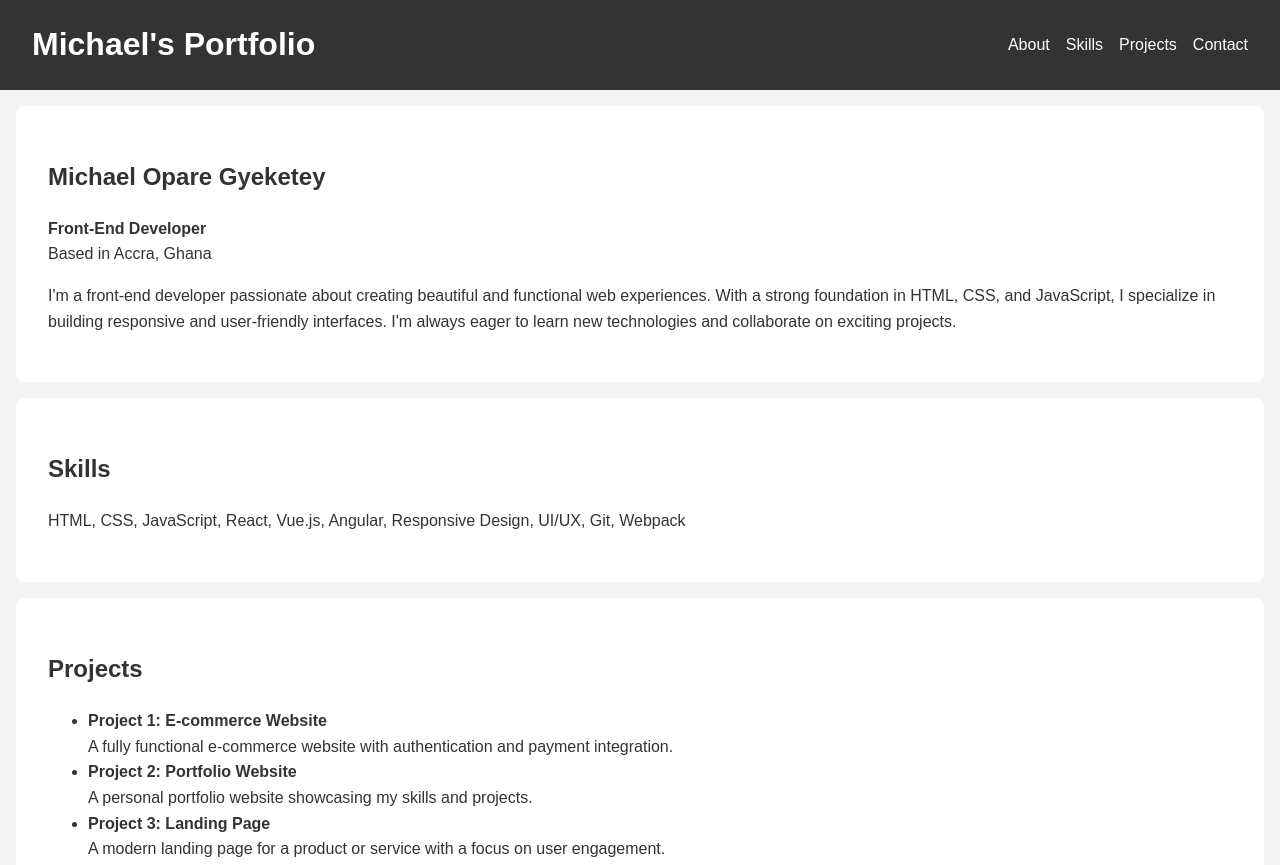
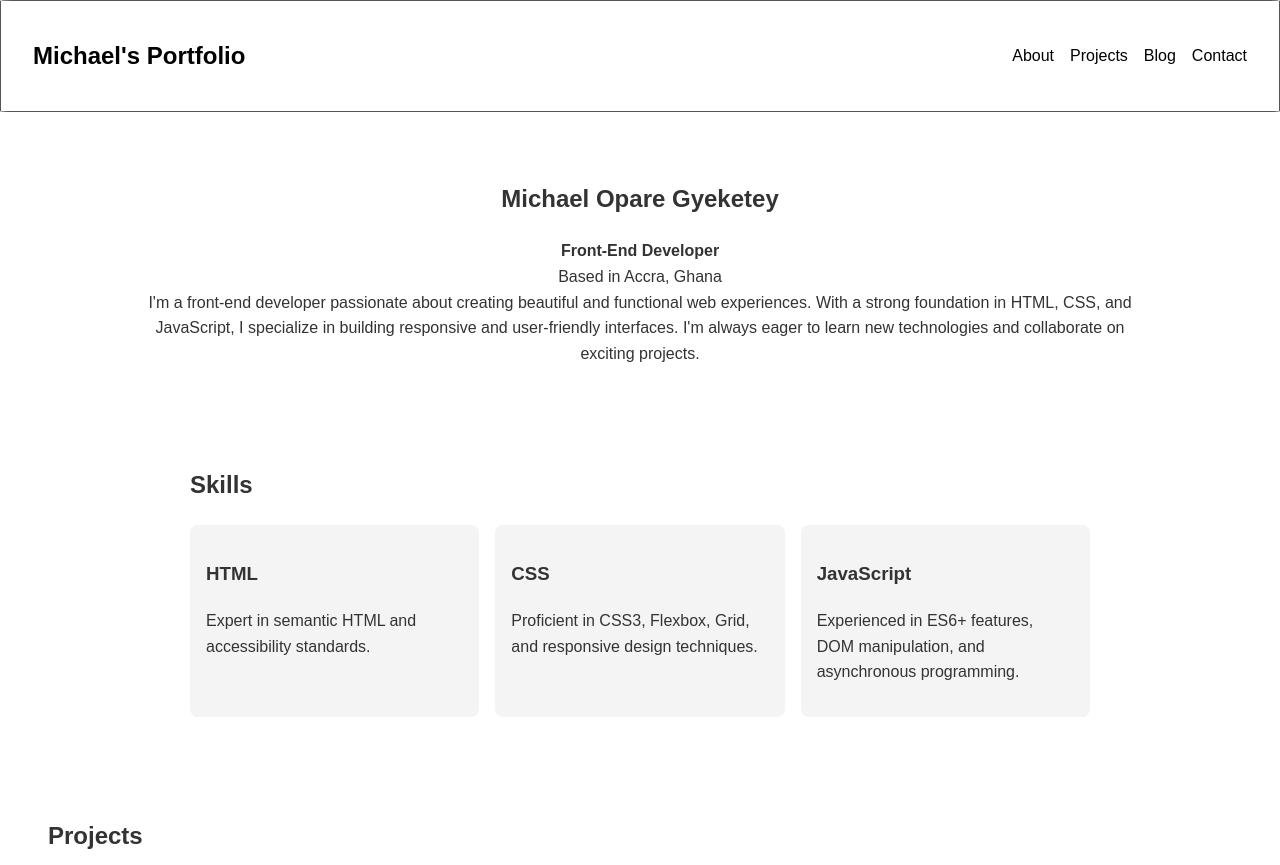
Before and after one commit to Oparemichael/mycki_portforlio, a plain HTML site: page index.html in a window 1280 px wide. Shown: the top 865 px of the page. Drawn offline with Linux system fonts and the light colour scheme.

Commit message:
Implement code changes to enhance functionality and improve performance

```diff
--- a/index.html
+++ b/index.html
@@ -8,18 +8,18 @@
 </head>
 <body>
   <header>
-    <h1>Michael's Portfolio</h1>
+    <h2>Michael's Portfolio</h2>
     <nav>
       <ul>
         <li><a href="#about">About</a></li>
-        <li><a href="#skills">Skills</a></li>
         <li><a href="#projects">Projects</a></li>
+        <li><a href="#blog">Blog</a></li>
         <li><a href="#contact">Contact</a></li>
       </ul>
     </nav>
   </header>
 
-  <section id="about">
+  <section id="about" class="about">
     <h2>Michael Opare Gyeketey</h2>
     <p><strong>Front-End Developer</strong><br>Based in Accra, Ghana</p>
     <p>
@@ -27,12 +27,25 @@
     </p>
   </section>
 
-  <section id="skills">
+  <section id="skills" class="skills">
     <h2>Skills</h2>
-    <p>HTML, CSS, JavaScript, React, Vue.js, Angular, Responsive Design, UI/UX, Git, Webpack</p>
+    <div class="skills-list">
+      <div class="skill-item">
+        <h3>HTML</h3>
+        <p>Expert in semantic HTML and accessibility standards.</p>
+      </div>
+      <div class="skill-item">
+        <h3>CSS</h3>
+        <p>Proficient in CSS3, Flexbox, Grid, and responsive design techniques.</p>
+      </div>
+      <div class="skill-item">
+        <h3>JavaScript</h3>
+        <p>Experienced in ES6+ features, DOM manipulation, and asynchronous programming.</p>
+      </div>
+    </div>
   </section>
 
-  <section id="projects">
+  <section id="projects" class="projects">
     <h2>Projects</h2>
     <ul>
       <li><strong>Project 1: E-commerce Website</strong><br>A fully functional e-commerce website with authentication and payment integration.</li>
--- a/styles.css
+++ b/styles.css
@@ -1,19 +1,21 @@
 body {
-  font-family: Arial, sans-serif;
+  font-family: Arial, sans-serif, Helvetica;
   margin: 0;
   padding: 0;
   line-height: 1.6;
-  background-color: #f4f4f4;
+  background-color: #ffffff;
   color: #333;
 }
 
 header {
-  background-color: #333;
-  color: #fff;
+  background-color: #ffffff;
+  color: #000000;
   padding: 1rem 2rem;
   display: flex;
   justify-content: space-between;
   align-items: center;
+  border: #555 1px solid;
+  border-radius: 1%;
 }
 
 header h1 {
@@ -27,10 +29,38 @@ nav ul {
 }
 
 nav a {
-  color: #fff;
+  color: #000000;
   text-decoration: none;
 }
 
+.about {
+  text-align: center;
+  justify-content: center;
+}
+
+.about p {
+  max-width: 1000px;
+  margin: 0 auto;
+}
+
+.skills{
+  max-width: 900px;
+  margin: 2rem auto;
+  padding: 1rem;
+
+}
+.skills-list {
+  display: flex;
+  flex-direction: row;
+  gap: 1rem;
+}
+
+.skill-item {
+  background-color: #f4f4f4;
+  padding: 1rem;
+  border-radius: 8px;
+  flex: 1;
+}
 section {
   padding: 2rem;
   background-color: #fff;
```
Also changed, not shown: 1 other file.
